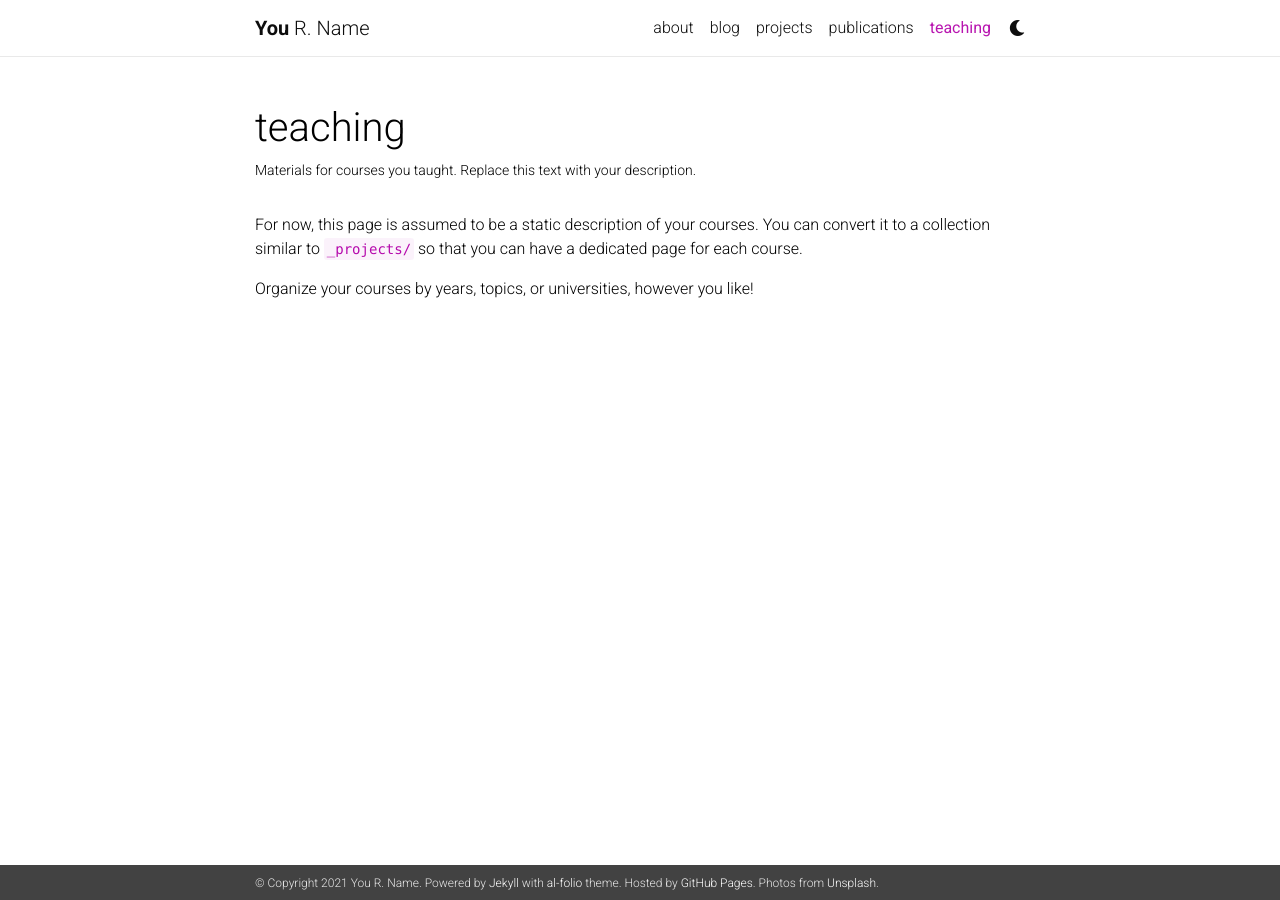
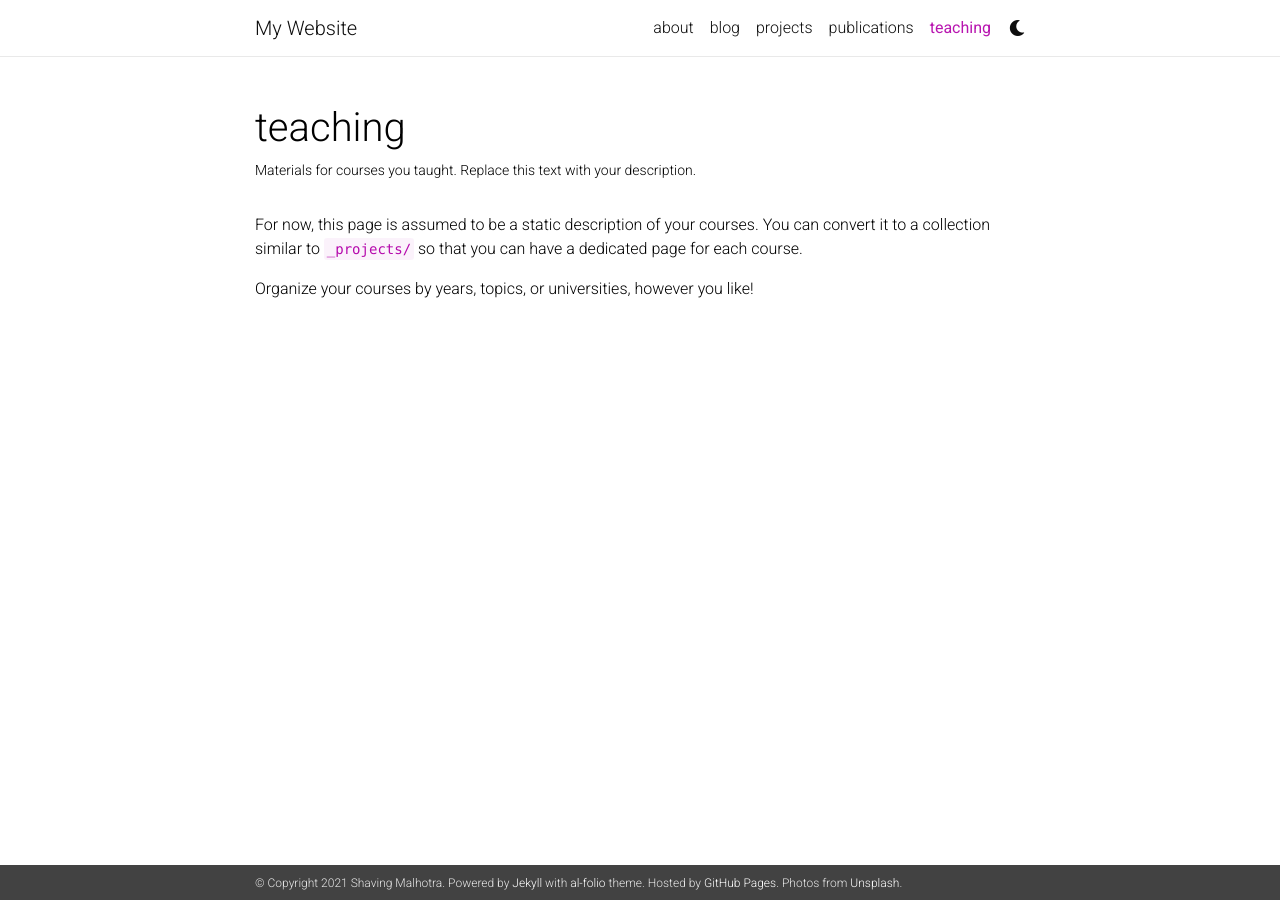
Before and after one commit to Guide-Analytics/shavin_website, a Jekyll site: the page built from _pages/teaching.md, in a window 1280 px wide. Built offline with Jekyll 4.4.1, drawn with Linux system fonts in a browser that asks for light colours; nearby versions of some CDN libraries; comment, search, counter and statistics services are not loaded; a style sheet for code colours, icons or effects is not loaded.

Commit message:
Update _config.yml

```diff
--- a/_config.yml
+++ b/_config.yml
@@ -2,11 +2,11 @@
 # Site settings
 # -----------------------------------------------------------------------------
 
-title: blank # the website title (if blank, full name will be used instead)
-first_name: You
-middle_name: R.
-last_name: Name
-email: you@example.com
+title: My Website # the website title (if blank, full name will be used instead)
+first_name: Shaving
+middle_name:
+last_name: Malhotra
+email: shavin.malhotra@uwaterloo.ca
 description: > # the ">" symbol means to ignore newlines until "footer_text:"
   A simple, whitespace theme for academics. Based on [*folio](https://github.com/bogoli/-folio) design.
 footer_text: >
```
